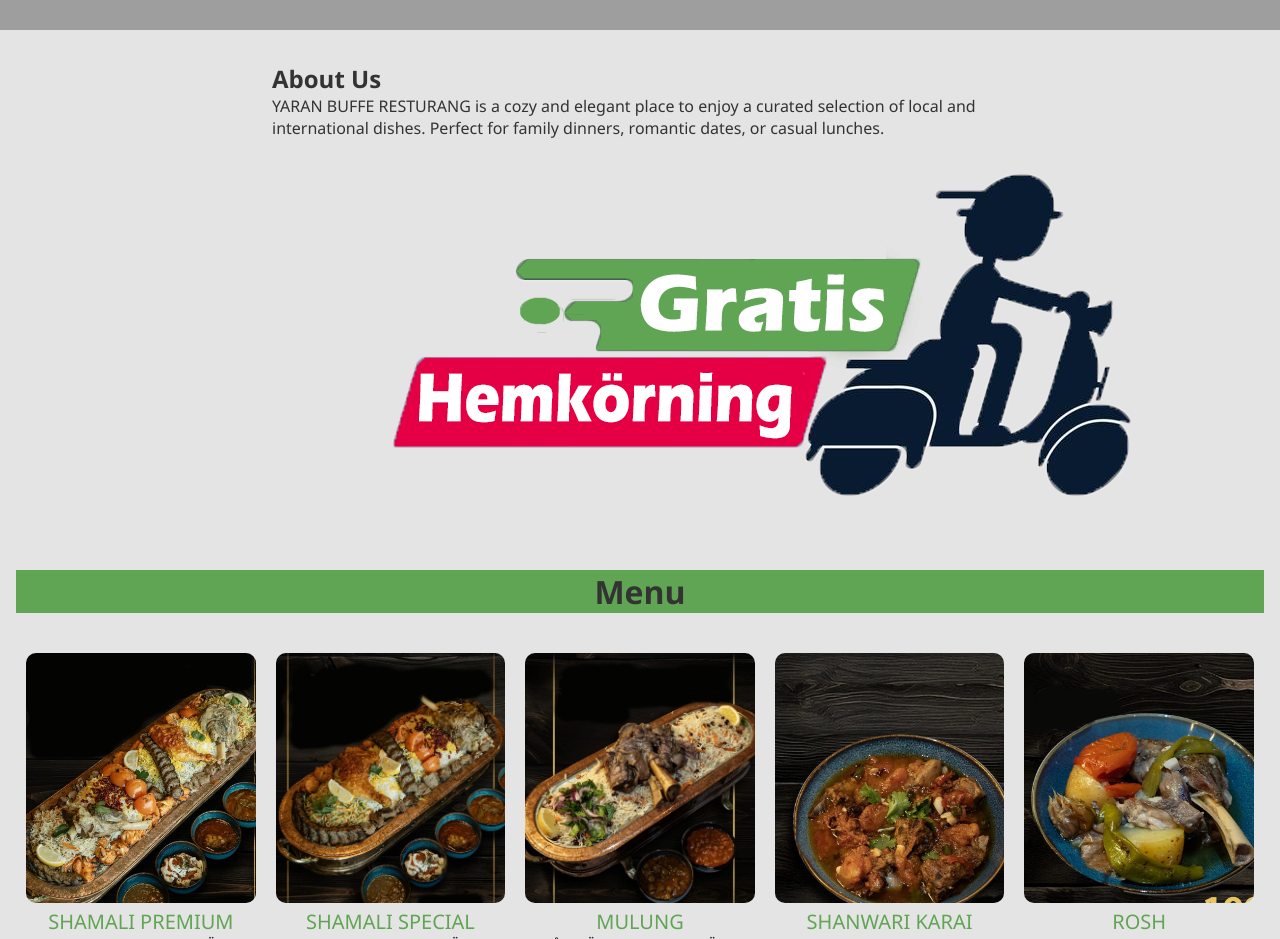
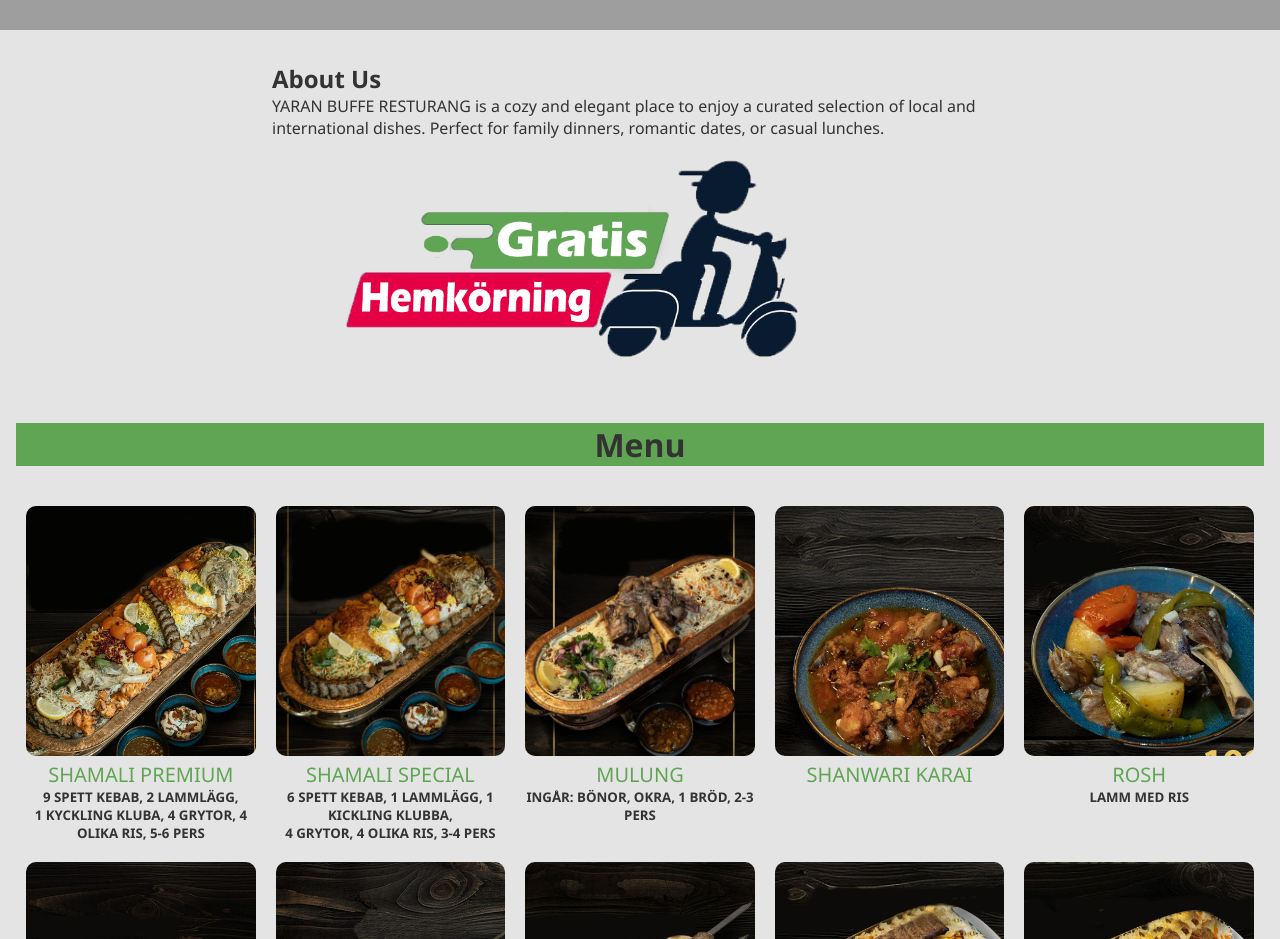
Before and after one commit to hishamarashini/jaran-resturang, a website: page index.html in a window 1280 px wide. Shown: the part 840-1779 px from the top of the page. Drawn offline with Linux system fonts and the light colour scheme; grey boxes are pictures that could not be loaded.

Commit message:
fixing img content

```diff
--- a/styles.css
+++ b/styles.css
@@ -51,6 +51,9 @@
     padding: 2rem;
     max-width: 800px;
     margin: auto;
+  }
+  .content img {
+    max-width: 600px;
   }
   /** menu**/
   .content1 {
```
